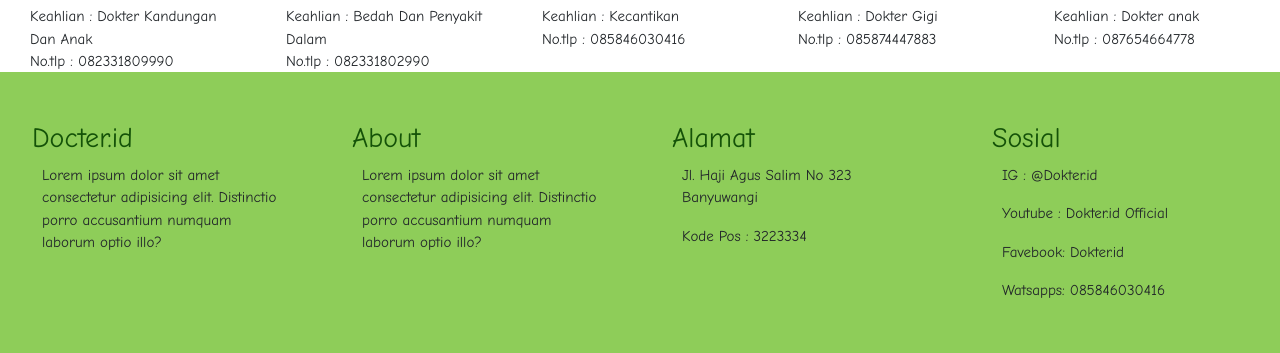
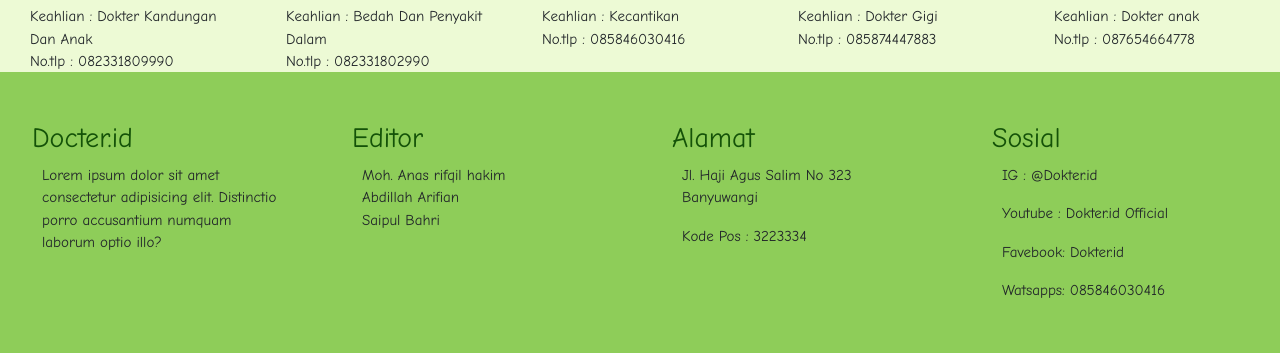
Before and after one commit to anasrifqil/uas-sem3, a plain HTML site: page zdokter.html in a window 1280 px wide. Shown: the part 447-800 px from the top of the page. Drawn offline with nearby package versions, Linux system fonts and the light colour scheme.

Commit message:
Update zdokter.html

```diff
--- a/zdokter.html
+++ b/zdokter.html
@@ -8,6 +8,7 @@
     <title>Dokter.id-Dokter</title>
 </head>
 <body>
+    <div class="back">
         <nav>
             <div class="sword">
                 <div class="logo"><img src="https://image.freepik.com/free-vector/medical-logo-sign-template-vector-illustration-design_487414-541.jpg"/></div>
@@ -88,8 +89,14 @@
                 <p>Lorem ipsum dolor sit amet consectetur adipisicing elit. Distinctio porro accusantium numquam laborum optio illo?</p>
             </div>
             <div class="footer-section">
-            <h3>About</h3>
-            <p>Lorem ipsum dolor sit amet consectetur adipisicing elit. Distinctio porro accusantium numquam laborum optio illo?</p>
+                <h3>Editor</h3>
+                <p>
+                    Moh. Anas rifqil hakim
+                    <br>
+                    Abdillah Arifian
+                    <br>
+                    Saipul Bahri
+                </p>
             </div>
             <div class="footer-section">
                 <h3>Alamat</h3>
@@ -104,6 +111,7 @@
                 <p>Watsapps: 085846030416</p>
             </div>
         </div>
+    </div>
     <div id ="copyright">
         <div class="sword">
             &copy: 2022. <b>Docter.id</b> All Rights Reserved.
```
Lines whose indentation alone changed are shown as unchanged.
